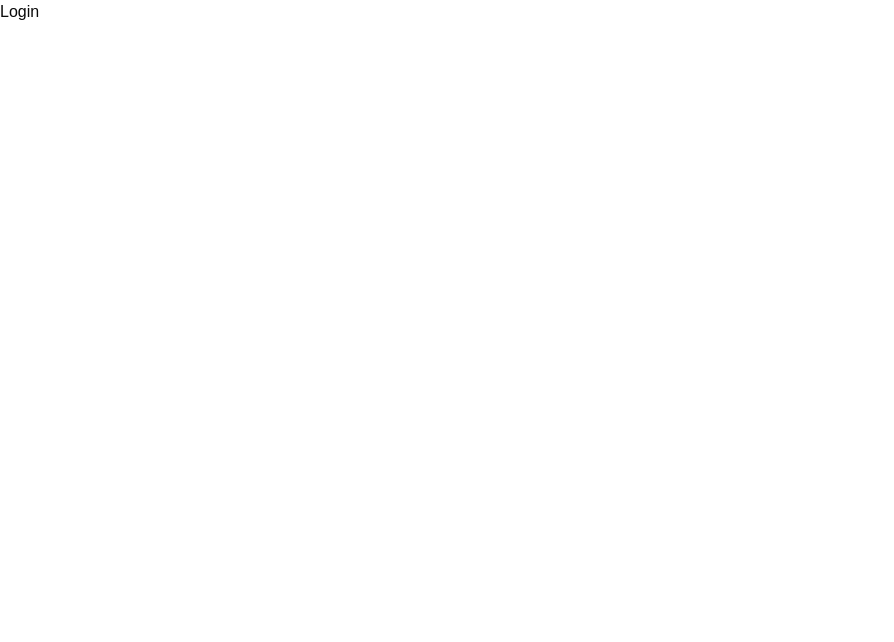
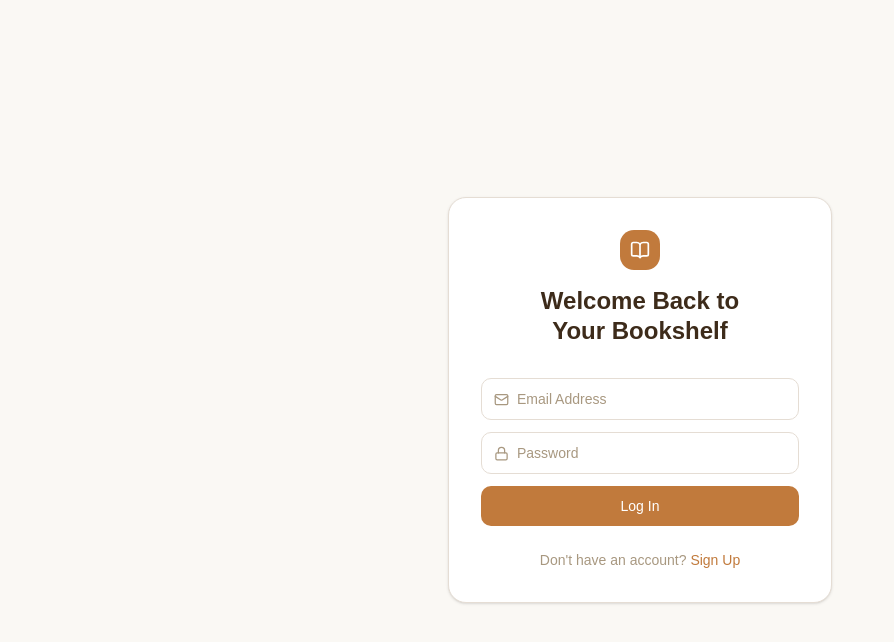
Before and after one commit to aga-siwek/frontendmentor-personal-reading-list-frontend, a React (Vite) app: page /login in a window 1280 px wide. Shown: the top 642 px of the page, without its empty margins (0-894 px from the left). Built offline with nearby package versions, Linux system fonts and the light colour scheme.

Commit message:
feat: login page with form and mock authentication

```diff
--- /dev/null
+++ b/src/components/books/BookCard.tsx
@@ -0,0 +1,55 @@
+import { useNavigate } from 'react-router-dom'
+import type { BookWithUserBook } from '@/types'
+import BookProgress from './BookProgress'
+
+interface BookCardProps {
+  book: BookWithUserBook
+}
+
+const BookCard = ({ book }: BookCardProps) => {
+  const navigate = useNavigate()
+  const { user_book } = book
+
+  return (
+    <article
+      onClick={() => navigate(`/books/${book.isbn}`)}
+      className="flex bg-white rounded-xl shadow-sm border border-warm-border overflow-hidden cursor-pointer hover:shadow-md transition-shadow"
+    >
+      <div className="w-28 shrink-0 bg-warm-border">
+        {book.cover.medium ? (
+          <img
+            src={book.cover.medium}
+            alt={book.title}
+            className="w-full h-full object-cover"
+          />
+        ) : (
+          <div className="w-full h-full flex items-center justify-center text-warm-muted text-xs px-2 text-center">
+            No cover
+          </div>
+        )}
+      </div>
+
+      <div className="flex flex-col justify-between p-4 flex-1 min-w-0">
+        <div>
+          <h3 className="font-semibold text-warm-text text-base leading-snug mb-0.5 line-clamp-2">
+            {book.title}
+          </h3>
+          <p className="text-sm text-warm-muted mb-3">{book.author}</p>
+
+          {book.categories.length > 0 && (
+            <span className="inline-block text-xs text-warm-muted bg-warm-border/60 rounded-md px-2.5 py-1">
+              {book.categories[0].name}
+            </span>
+          )}
+        </div>
+
+        <BookProgress
+          percentage={user_book.percentage}
+          className="mt-4"
+        />
+      </div>
+    </article>
+  )
+}
+
+export default BookCard
--- /dev/null
+++ b/src/components/books/BookProgress.tsx
@@ -0,0 +1,25 @@
+interface BookProgressProps {
+  percentage: number | null
+  className?: string
+}
+
+const BookProgress = ({ percentage, className = '' }: BookProgressProps) => {
+  if (percentage === null) return null
+
+  return (
+    <div className={className}>
+      <div className="flex items-center justify-between mb-1.5">
+        <span className="text-xs text-warm-muted">Progress</span>
+        <span className="text-xs font-medium text-brand">{percentage}%</span>
+      </div>
+      <div className="h-1 bg-warm-border rounded-full overflow-hidden">
+        <div
+          className="h-full bg-brand rounded-full transition-all"
+          style={{ width: `${Math.min(percentage, 100)}%` }}
+        />
+      </div>
+    </div>
+  )
+}
+
+export default BookProgress
--- a/src/pages/LoginPage.tsx
+++ b/src/pages/LoginPage.tsx
@@ -1,5 +1,87 @@
+import { useState } from 'react'
+import { useNavigate, Link } from 'react-router-dom'
+import { BookOpen, Mail, Lock } from 'lucide-react'
+import { useLogin } from '@/queries/authQueries'
+
 const LoginPage = () => {
-  return <div>Login</div>
+  const navigate = useNavigate()
+  const [email, setEmail] = useState('')
+  const [password, setPassword] = useState('')
+
+  const { mutate: login, isPending, isError } = useLogin()
+
+  const handleSubmit = (e: React.FormEvent) => {
+    e.preventDefault()
+    login(
+      { email, password },
+      {
+        onSuccess: (data) => {
+          localStorage.setItem('token', data.access_token)
+          navigate('/shelf/currently-reading')
+        },
+      }
+    )
+  }
+
+  return (
+    <div className="min-h-screen bg-main flex items-center justify-center px-4">
+      <div className="w-full max-w-sm bg-white rounded-2xl shadow-sm border border-warm-border p-8">
+        <div className="flex flex-col items-center mb-8">
+          <div className="w-10 h-10 bg-brand rounded-xl flex items-center justify-center mb-4">
+            <BookOpen size={20} className="text-white" />
+          </div>
+          <h1 className="text-2xl font-semibold text-warm-text text-center leading-tight">
+            Welcome Back to<br />Your Bookshelf
+          </h1>
+        </div>
+
+        <form onSubmit={handleSubmit} className="space-y-3">
+          <div className="flex items-center gap-2 border border-warm-border rounded-lg px-3 py-2.5 focus-within:border-brand transition-colors">
+            <Mail size={15} className="text-warm-muted shrink-0" />
+            <input
+              type="email"
+              value={email}
+              onChange={e => setEmail(e.target.value)}
+              placeholder="Email Address"
+              required
+              className="flex-1 text-sm text-warm-text placeholder:text-warm-muted bg-transparent outline-none"
+            />
+          </div>
+
+          <div className="flex items-center gap-2 border border-warm-border rounded-lg px-3 py-2.5 focus-within:border-brand transition-colors">
+            <Lock size={15} className="text-warm-muted shrink-0" />
+            <input
+              type="password"
+              value={password}
+              onChange={e => setPassword(e.target.value)}
+              placeholder="Password"
+              required
+              className="flex-1 text-sm text-warm-text placeholder:text-warm-muted bg-transparent outline-none"
+            />
+          </div>
+
+          {isError && (
+            <p className="text-xs text-red-500">Invalid email or password.</p>
+          )}
+
+          <button
+            type="submit"
+            disabled={isPending}
+            className="w-full bg-brand hover:bg-brand-dark text-white text-sm font-medium py-2.5 rounded-lg transition-colors disabled:opacity-60"
+          >
+            {isPending ? 'Logging in...' : 'Log In'}
+          </button>
+        </form>
+
+        <p className="text-center text-sm text-warm-muted mt-6">
+          Don't have an account?{' '}
+          <Link to="/register" className="text-brand hover:underline">
+            Sign Up
+          </Link>
+        </p>
+      </div>
+    </div>
+  )
 }
 
 export default LoginPage
```
